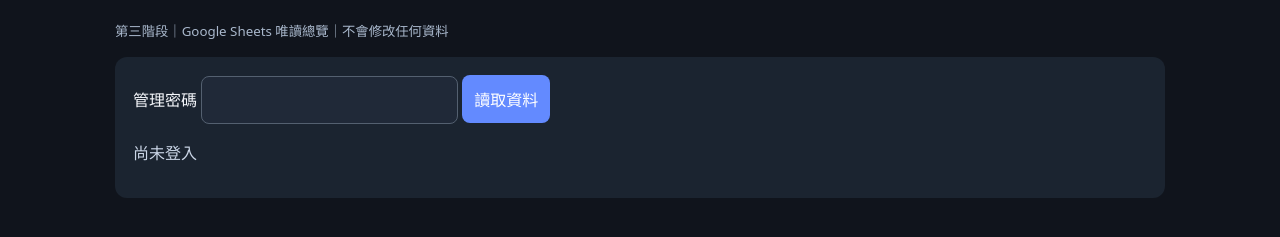
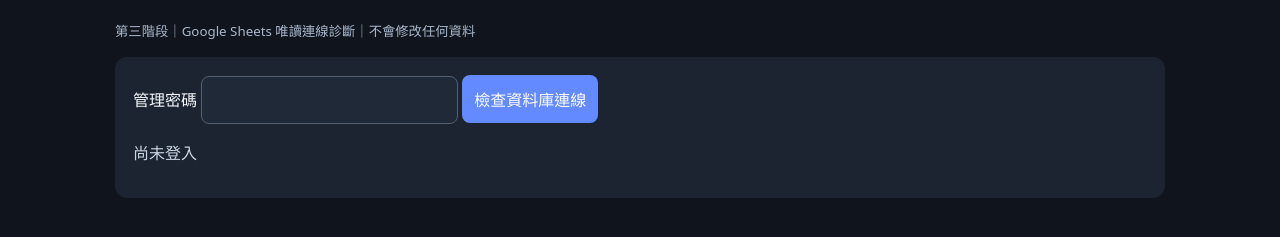
Before and after one commit to alltalentent/115-cufa-photo, a plain HTML site: page apps-script/Index.html in a window 1280 px wide. Shown: the part 91-328 px from the top of the page. Drawn offline with Linux system fonts and the light colour scheme.

Commit message:
Replace hanging full dashboard with timed lightweight diagnostic

```diff
--- a/apps-script/Index.html
+++ b/apps-script/Index.html
@@ -1,6 +1,22 @@
-<!doctype html><html lang="zh-Hant"><head><base target="_top"><meta charset="utf-8"><meta name="viewport" content="width=device-width,initial-scale=1"><title>CUFA PHOTO CONTROL</title><style>body{font-family:system-ui,-apple-system,sans-serif;background:#10141c;color:#f5f7fb;margin:0}main{max-width:1050px;margin:auto;padding:24px}input,button{padding:12px;border-radius:8px;font:inherit}button{background:#638aff;color:white;border:0;cursor:pointer}input{background:#202938;color:white;border:1px solid #546070}section{background:#1b2430;padding:18px;border-radius:12px;margin:16px 0}table{border-collapse:collapse;width:100%}th,td{padding:9px;border-bottom:1px solid #394556;text-align:left}th{color:#b9c7d9}#status{white-space:pre-wrap;color:#cbd6e7}.stats{display:flex;gap:12px;flex-wrap:wrap}.stats section{min-width:125px}small{color:#a9b8cc}</style></head><body><main><h1>CUFA PHOTO CONTROL</h1><small>第三階段｜Google Sheets 唯讀總覽｜不會修改任何資料</small><section><label>管理密碼 <input id="password" type="password" autocomplete="off"></label> <button id="load">讀取資料</button><p id="status">尚未登入</p></section><div id="dashboard" hidden><div class="stats" id="stats"></div><section><h2>拍攝流程</h2><div id="schedule"></div></section><section><h2>學生名單（最多顯示 150 筆）</h2><div id="people"></div></section></div></main><script>
+<!doctype html><html lang="zh-Hant"><head><base target="_top"><meta charset="utf-8"><meta name="viewport" content="width=device-width,initial-scale=1"><title>CUFA PHOTO CONTROL</title><style>body{font-family:system-ui,-apple-system,sans-serif;background:#10141c;color:#f5f7fb;margin:0}main{max-width:1050px;margin:auto;padding:24px}input,button{padding:12px;border-radius:8px;font:inherit}button{background:#638aff;color:white;border:0;cursor:pointer}input{background:#202938;color:white;border:1px solid #546070}section{background:#1b2430;padding:18px;border-radius:12px;margin:16px 0}table{border-collapse:collapse;width:100%}th,td{padding:9px;border-bottom:1px solid #394556;text-align:left}th{color:#b9c7d9}#status{white-space:pre-wrap;color:#cbd6e7}.stats{display:flex;gap:12px;flex-wrap:wrap}.stats section{min-width:125px}small{color:#a9b8cc}</style></head><body><main><h1>CUFA PHOTO CONTROL</h1><small>第三階段｜Google Sheets 唯讀連線診斷｜不會修改任何資料</small><section><label>管理密碼 <input id="password" type="password" autocomplete="off"></label> <button id="load">檢查資料庫連線</button><p id="status">尚未登入</p></section><div id="dashboard" hidden><div class="stats" id="stats"></div><section><h2>拍攝流程</h2><div id="schedule"></div></section><section><h2>學生名單（最多顯示 150 筆）</h2><div id="people"></div></section></div></main><script>
 const el=id=>document.getElementById(id);
-const esc=s=>String(s??'').replace(/[&<>"']/g,c=>({'&':'&amp;','<':'&lt;','>':'&gt;','"':'&quot;',"'":'&#39;'}[c]));
-function table(rows,fields){return '<div style="overflow:auto"><table><thead><tr>'+fields.map(f=>'<th>'+esc(f[1])+'</th>').join('')+'</tr></thead><tbody>'+rows.map(r=>'<tr>'+fields.map(f=>'<td>'+esc(r[f[0]])+'</td>').join('')+'</tr>').join('')+'</tbody></table></div>'}
-el('load').onclick=()=>{const pass=el('password').value;if(!pass){el('status').textContent='請輸入管理密碼';return}el('load').disabled=true;el('status').textContent='正在讀取 Google Sheets…';google.script.run.withSuccessHandler(d=>{el('password').value='';el('status').textContent='已成功讀取 '+d.version+'（唯讀）';el('dashboard').hidden=false;el('stats').innerHTML=[['學生',d.people.length],['拍攝任務',d.tasks.length],['流程',d.schedule.length],['報到',d.checkins.length]].map(([k,v])=>'<section><small>'+k+'</small><h2>'+v+'</h2></section>').join('');el('schedule').innerHTML=table(d.schedule,[['start','開始'],['end','結束'],['title','內容'],['kind','類型']]);el('people').innerHTML=table(d.people.slice(0,150),[['studentId','學號'],['name','姓名'],['class','班級'],['checkInStatus','報到狀態']]);el('load').disabled=false}).withFailureHandler(e=>{el('status').textContent='讀取失敗：'+e.message;el('load').disabled=false}).getDashboard(pass)};
+let pending=false;
+function show(message){el('status').textContent=message}
+el('load').onclick=function(){
+ if(pending)return;
+ const password=el('password').value;
+ if(!password){show('請輸入管理密碼');return}
+ pending=true;el('load').disabled=true;show('步驟 1/2：檢查 Apps Script 與試算表…');
+ let finished=false;
+ const timer=setTimeout(function(){if(!finished){show('等待超過 20 秒：後端尚未回應。請至 Apps Script「執行項目」查看 diagnoseDashboard 的狀態。');pending=false;el('load').disabled=false}},20000);
+ function done(){if(finished)return false;finished=true;clearTimeout(timer);pending=false;el('load').disabled=false;return true}
+ google.script.run.withSuccessHandler(function(result){
+   if(!done())return;
+   if(!result){show('後端回傳空資料，請檢查部署版本');return}
+   el('password').value='';
+   show('步驟 2/2：成功連線 Google Sheets\n版本：'+result.version+'\n各表資料筆數：\n'+JSON.stringify(result.counts,null,2)+'\n\n此階段未讀取學生個資，也未寫入資料');
+ }).withFailureHandler(function(error){
+   if(done())show('讀取失敗：'+(error&&error.message||String(error)));
+ }).diagnoseDashboard(password);
+};
 </script></body></html>
```
